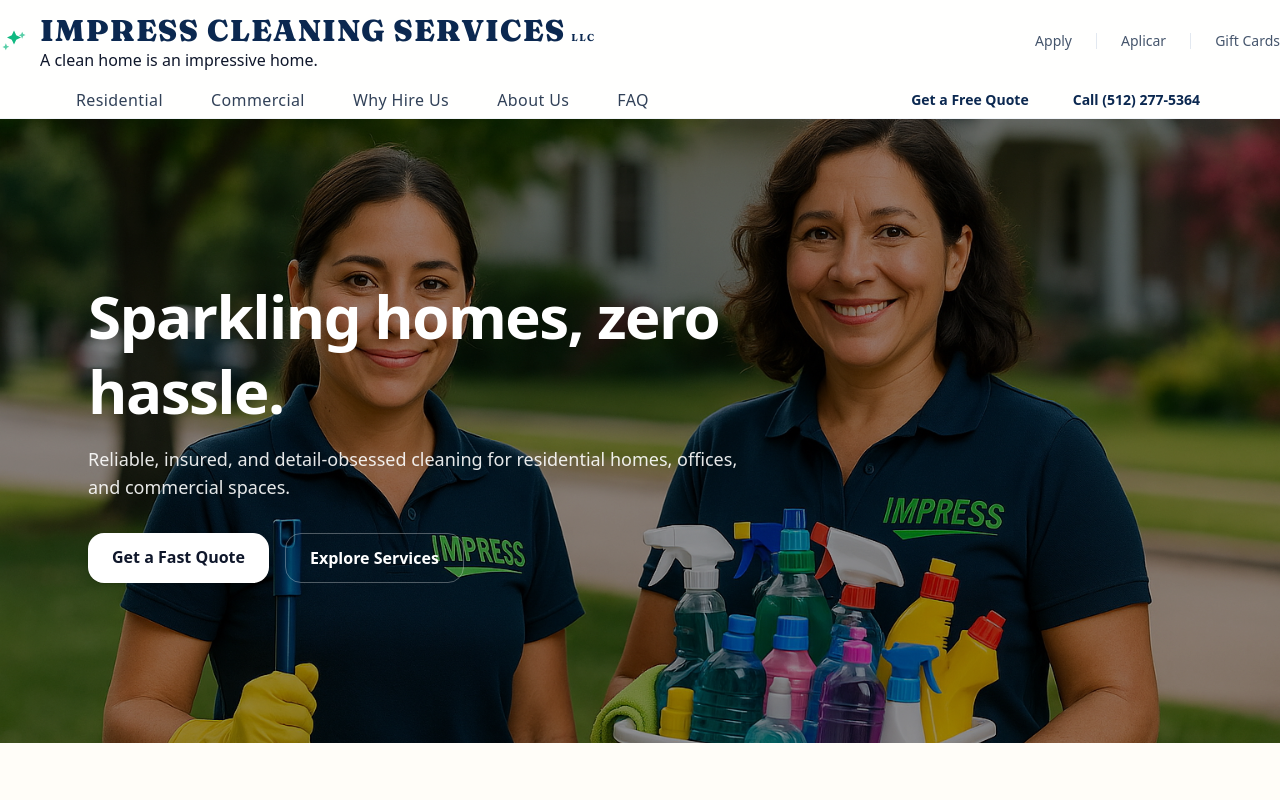
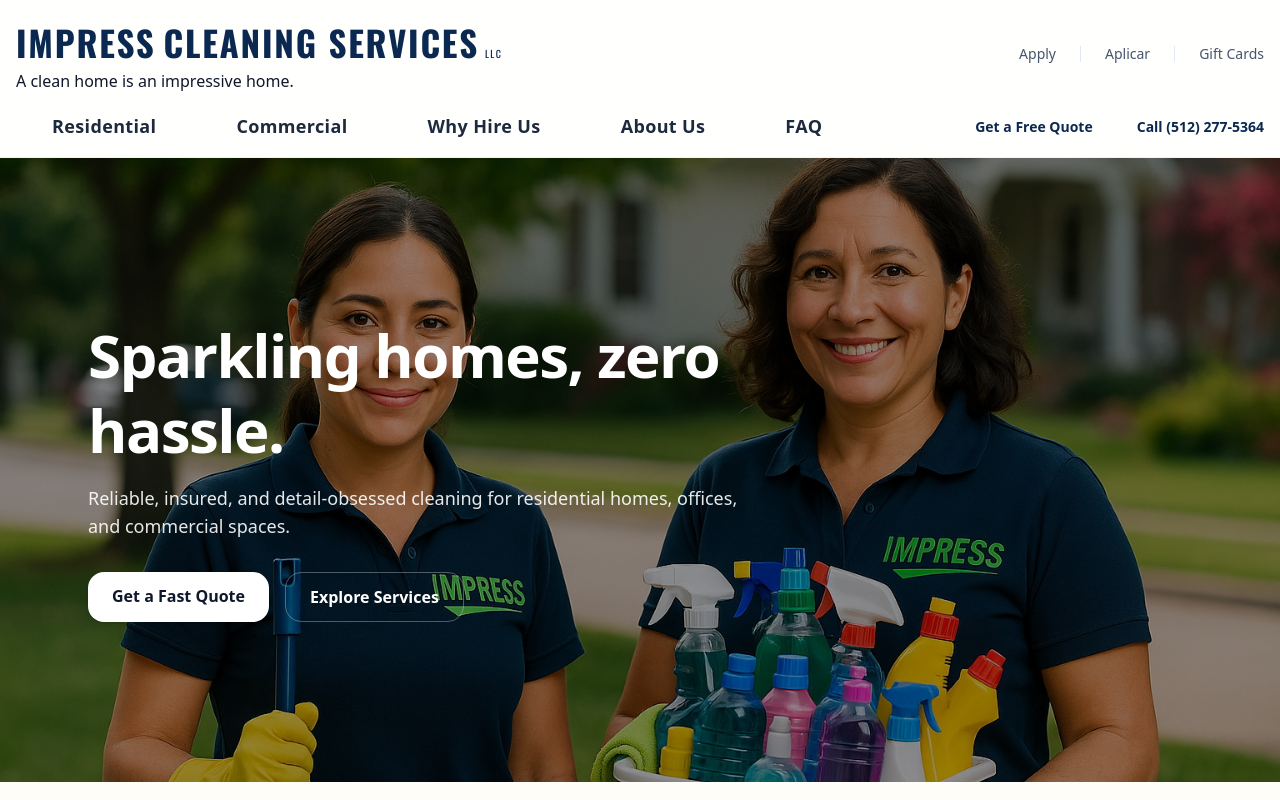
Before and after one commit to resp23f/impress-cleaning-site, a Next.js app: page / in a window 1280 px wide. Shown: the top 800 px of the page. Built offline with nearby package versions, Linux system fonts and the light colour scheme.

Commit message:
Remove old page-level footer; use global Footer component

```diff
--- a/src/app/ImpressCleaningSite.jsx
+++ b/src/app/ImpressCleaningSite.jsx
@@ -87,22 +87,20 @@ export default function ImpressCleaningSite() {
 
 {/* Header */}
 <header className="sticky top-0 z-40 bg-white/80 backdrop-blur border-b border-slate-100">
-  <div className="w-full px-4 md:px-8 lg:px-12">
+  <div className="mx-auto max-w-7xl px-4 md:px-8">
   </div>
-
-
     {/* Row 1: Brand + utility links */}
-    <div className="flex items-center justify-between py-3">
+    <div className="flex items-center justify-between py-4 px-2 md:px-4">
       {/* Brand */}
-      <a href="/" className="shrink-0 flex items-center gap-3" aria-label="Impress Cleaning Services LLC">
-        <img src="/sparkle.svg" alt="" aria-hidden="true" className="w-7 h-7 shrink-0" />
-        <div className="leading-tight">
+      <a href="/" className="shrink-0 flex items-center gap-4" aria-label="Impress Cleaning Services LLC">
+        <div className="leading-right">
           <div className="flex items-baseline gap-2">
-            <span className="font-brand uppercase tracking-[0.04em] text-[26px] md:text-[30px] font-black text-[#0B2850]">Impress</span>
-            <span className="font-brand uppercase tracking-[0.04em] text-[26px] md:text-[30px] font-black text-[#0B2850]">Cleaning Services</span>
+            <span className="font-brand uppercase tracking-[0.05em] text-[25px] md:text-[35px] font-black text-[#0B2850]">Impress</span>
+            <span className="font-brand uppercase tracking-[0.05em] text-[25px] md:text-[35px] font-black text-[#0B2850]">Cleaning Services</span>
             <span className="font-brand uppercase tracking-[0.14em] text-[10px] text-[#0B2850] align-super -ml-0.5">LLC</span>
           </div>
           <p className="text-slate-900 text-md md:text-md">A clean home is an impressive home.</p>
+           {/* swoosh */}
         </div>
       </a>
 
@@ -117,11 +115,11 @@ export default function ImpressCleaningSite() {
     </div>
 
 {/* Row 2: Tabs + CTAs */}
-<div className="flex items-center w-full px-6 md:px-10 lg:px-16 bg-transparent">
+<div className="flex items-center justify-between pb-3">
   {/* Tabs (left) */}
   <nav className="flex-1 min-w-0">
     <ul
-      className="hide-scrollbar flex gap-6 overflow-x-auto whitespace-nowrap justify-start md:overflow-visible"
+      className="hide-scrollbar flex gap-10 md:gap-14 overflow-x-auto whitespace-nowrap justify-start md:overflow-visible ml-6 md:ml-10"
       aria-label="Primary"
     >
       {[
@@ -134,7 +132,7 @@ export default function ImpressCleaningSite() {
         <li key={label}>
           <a
             href={href}
-            className="px-3 py-2 text-sm md:text-base font-medium text-slate-700 hover:text-slate-900 tracking-wide whitespace-nowrap"
+            className="px-3 py-2 text-[16px] md:text-[18px] font-semibold text-slate-800 hover:text-emerald-700 tracking-[0.02em] transition-colors"
           >
             {label}
           </a>
--- a/src/app/globals.css
+++ b/src/app/globals.css
@@ -29,7 +29,7 @@ body {
   -moz-osx-font-smoothing: grayscale;
   text-rendering: optimizeLegibility;
 }
-/* Wordmark = Fraunces (keeps your header look) */
+/* Wordmark = Oswald (keeps your header look) */
 .font-brand{
   font-family: var(--font-brand), ui-serif, Georgia, "Times New Roman", serif;
 }
--- a/src/app/layout.js
+++ b/src/app/layout.js
@@ -1,11 +1,11 @@
 // src/app/layout.jsx
 import "./globals.css";
-import { Fraunces } from "next/font/google";
+import { Oswald } from "next/font/google";
 import Footer from "@/components/Footer";
 
-const brandFraunces = Fraunces({
+const oswald = Oswald({
   subsets: ["latin"],
-  weight: ["700", "800", "900"],
+  weight: ['400', '500', '600', '700'],
   display: "swap",
   variable: "--font-brand", // we'll use this only for the logo word
 });
@@ -31,7 +31,7 @@ export default function RootLayout({ children }) {
   return (
     <html lang="en">
       <body
-        className={`${brandFraunces.variable} bg-[#FFFDF8] text-slate-900 antialiased`}
+        className={`${oswald.variable} bg-[#FFFDF8] text-slate-900 antialiased`}
       >
         <main className="min-h-screen flex flex-col">{children}</main>
         <Footer />
```
Also changed, not shown: public/sparkle.svg (deleted), public/swoosh-star.svg (added).
